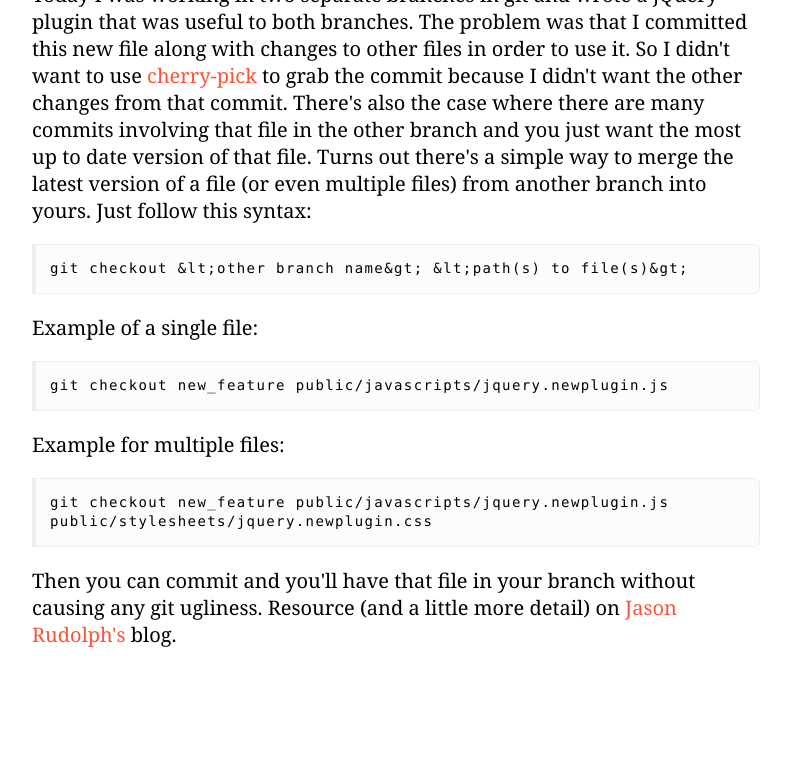
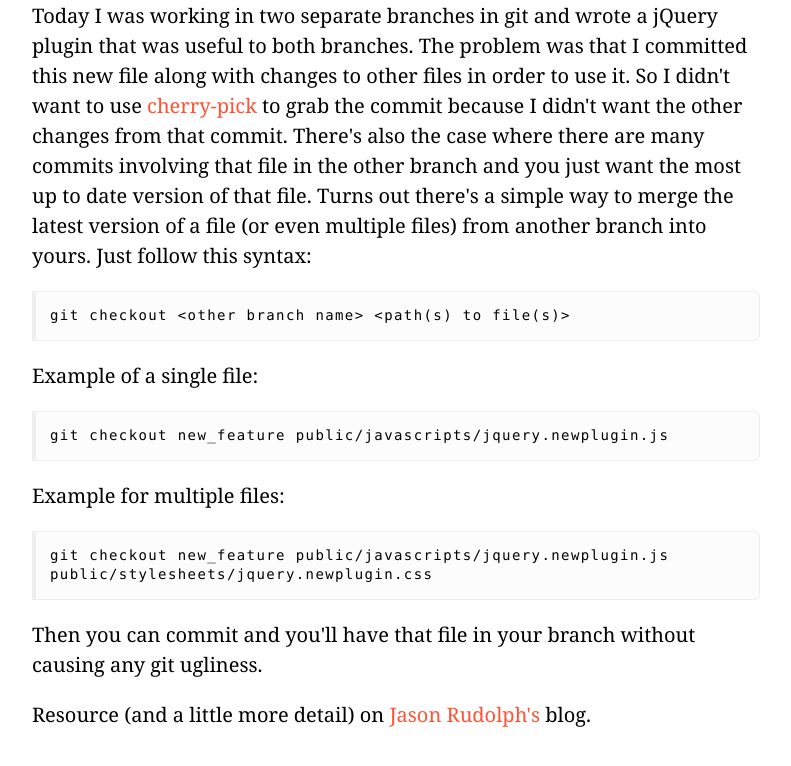
Before and after one commit to jonathandean/jonathandean.github.io, a Jekyll site: the page built from _posts/2010-09-13-git-tip-merging-the-latest-version-of-one-or-more-files-from-another-branch.html, in a window 1280 px wide and 900 px high, scrolled down 513 px. Shown: the top 766 px of the window, without its empty margins (244-1035 px from the left). Built offline with Jekyll 4.4.1, drawn with Linux system fonts in a browser that asks for light colours; part of the change alters nothing that is shown.

```diff
--- a/_posts/2010-09-13-git-tip-merging-the-latest-version-of-one-or-more-files-from-another-branch.html
+++ b/_posts/2010-09-13-git-tip-merging-the-latest-version-of-one-or-more-files-from-another-branch.html
@@ -8,33 +8,27 @@ tags:
 status: publish
 type: post
 published: true
-meta:
-  aktt_notify_twitter: 'yes'
-  _edit_last: '1'
-  _syntaxhighlighter_encoded: '1'
-  aktt_tweeted: '1'
-  _wp_old_slug: ''
-  _sexybookmarks_shortUrl: http://b2l.me/aw8dnr
-  _sexybookmarks_permaHash: ba3337c214d8da7cdb1c63f4abbd0168
 ---
-Today I was working in two separate branches in git and wrote a jQuery plugin that was useful to both branches. The problem was that I committed this new file along with changes to other files in order to use it. So I didn't want to use <a href="http://www.kernel.org/pub/software/scm/git/docs/git-cherry-pick.html">cherry-pick</a> to grab the commit because I didn't want the other changes from that commit. There's also the case where there are many commits involving that file in the other branch and you just want the most up to date version of that file. Turns out there's a simple way to merge the latest version of a file (or even multiple files) from another branch into yours. Just follow this syntax:
+<p>Today I was working in two separate branches in git and wrote a jQuery plugin that was useful to both branches. The problem was that I committed this new file along with changes to other files in order to use it. So I didn't want to use <a href="http://www.kernel.org/pub/software/scm/git/docs/git-cherry-pick.html">cherry-pick</a> to grab the commit because I didn't want the other changes from that commit. There's also the case where there are many commits involving that file in the other branch and you just want the most up to date version of that file. Turns out there's a simple way to merge the latest version of a file (or even multiple files) from another branch into yours. Just follow this syntax:</p>
+
 {% highlight text %}
-git checkout &lt;other branch name&gt; &lt;path(s) to file(s)&gt;
+git checkout <other branch name> <path(s) to file(s)>
 {% endhighlight %}
 
+<p>Example of a single file:</p>
 
-Example of a single file:
 {% highlight text %}
 git checkout new_feature public/javascripts/jquery.newplugin.js
 {% endhighlight %}
 
 
-Example for multiple files:
+<p>Example for multiple files:</p>
+
 {% highlight text %}
 git checkout new_feature public/javascripts/jquery.newplugin.js public/stylesheets/jquery.newplugin.css
 {% endhighlight %}
 
 
-Then you can commit and you'll have that file in your branch without causing any git ugliness.
+<p>Then you can commit and you'll have that file in your branch without causing any git ugliness.</p>
 
-Resource (and a little more detail) on <a href="http://jasonrudolph.com/blog/2009/02/25/git-tip-how-to-merge-specific-files-from-another-branch/">Jason Rudolph's</a> blog.
+<p>Resource (and a little more detail) on <a href="http://jasonrudolph.com/blog/2009/02/25/git-tip-how-to-merge-specific-files-from-another-branch/">Jason Rudolph's</a> blog.</p>
```
